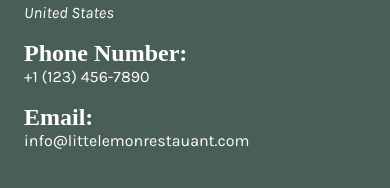
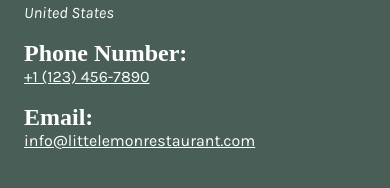
Before and after one commit to daquinoarthur/little-lemon-final-project-capstone, a React (Create React App) app: page / in a window 390 px wide. Shown: the part 4944-5132 px from the top of the page. Built offline with nearby package versions, Linux system fonts and the light colour scheme; a web font is replaced by a local one.

Commit message:
update links for email and phone number

```diff
--- a/src/components/Footer.css
+++ b/src/components/Footer.css
@@ -58,11 +58,11 @@
   margin-top: 1rem;
 }
 
-.footer__phone {
+.footer__anchor {
   color: #ffffff;
 }
 
-.footer__email-address {
+.footer__anchor {
   color: #ffffff;
 }
 
--- a/src/components/Footer.js
+++ b/src/components/Footer.js
@@ -100,7 +100,9 @@ export function Footer() {
             </h5>
 
             <p className="footer__phone font__highlight-text">
-              +1 (123) 456-7890
+              <a className="footer__anchor" href="tel:+11234567890">
+                +1 (123) 456-7890
+              </a>
             </p>
 
             <h5 className="footer__subtitle footer__email font__display--subtitle">
@@ -108,7 +110,12 @@ export function Footer() {
             </h5>
 
             <p className="footer__email-address font__highlight-text">
-              info@littelemonrestauant.com
+              <a
+                className="footer__anchor"
+                href="mailto:info@littlelemonrestaurant"
+              >
+                info@littelemonrestaurant.com
+              </a>
             </p>
           </article>
 
```
